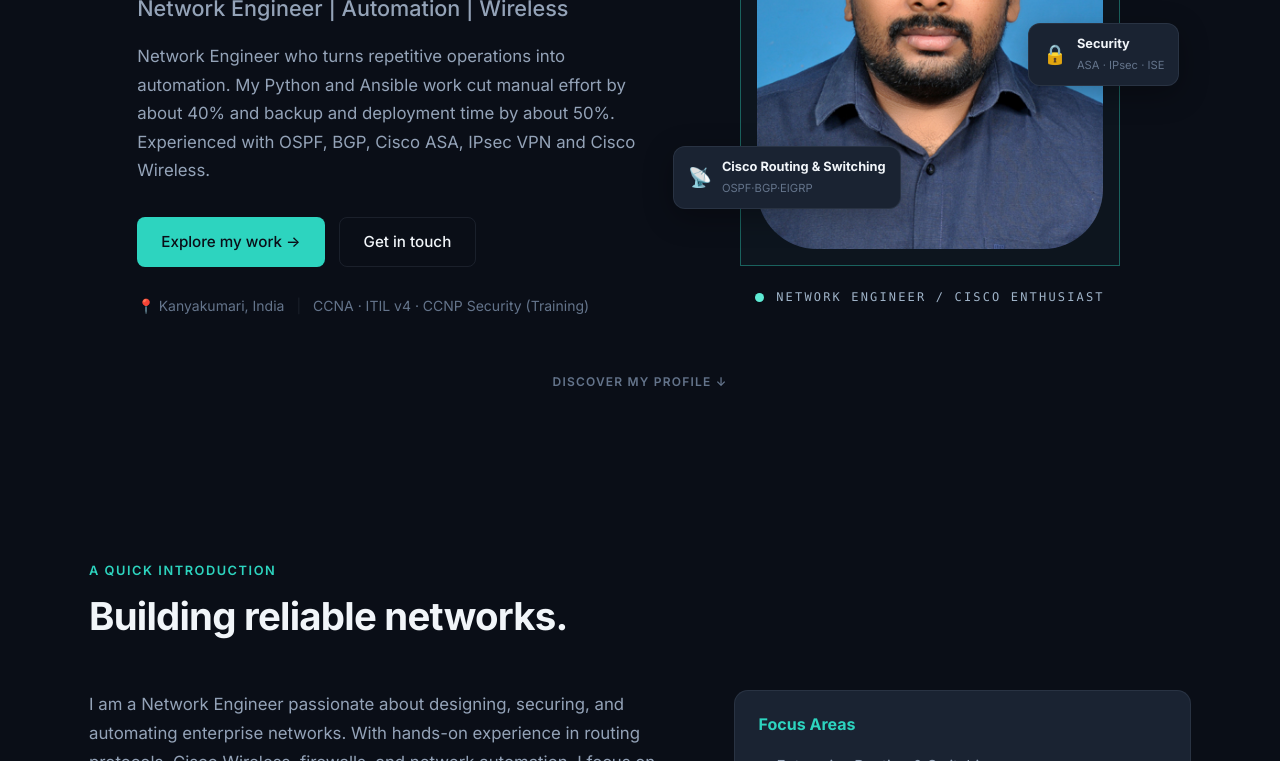
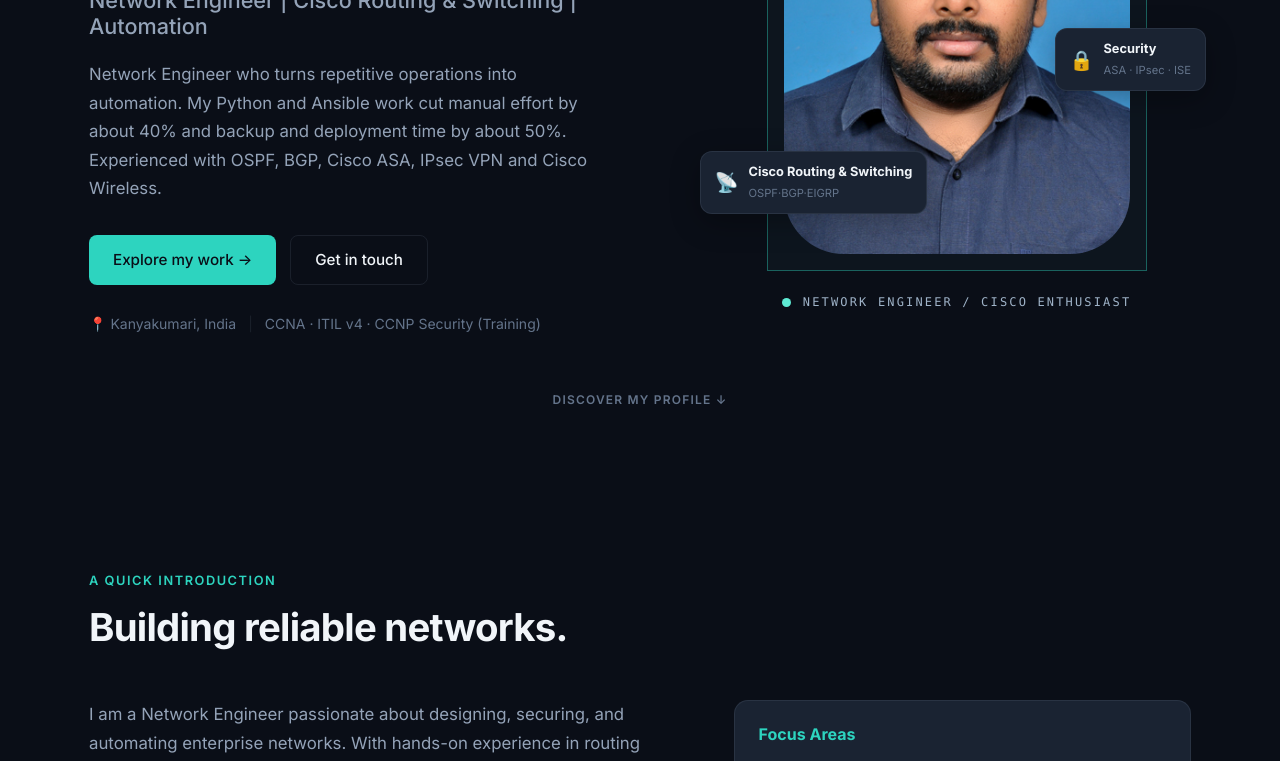
Before and after one commit to Abhi326-bot/Abhilash-Portfolio, a plain HTML site: page index.html in a window 1280 px wide. Shown: the part 339-1100 px from the top of the page. Drawn offline with Linux system fonts and the light colour scheme.

Commit message:
Update index.html

```diff
--- a/index.html
+++ b/index.html
@@ -64,7 +64,7 @@
           Hi, I'm<br>
           <span class="gradient-text">Abhilash GS</span>
         </h1>
-        <h2 class="hero-subtitle">Network Engineer | Automation | Wireless</h2>
+        <h2 class="hero-subtitle">Network Engineer | Cisco Routing & Switching | Automation</h2>
         <p class="hero-description">
           Network Engineer who turns repetitive operations into automation.
           My Python and Ansible work cut manual effort by about 40% and backup
```
